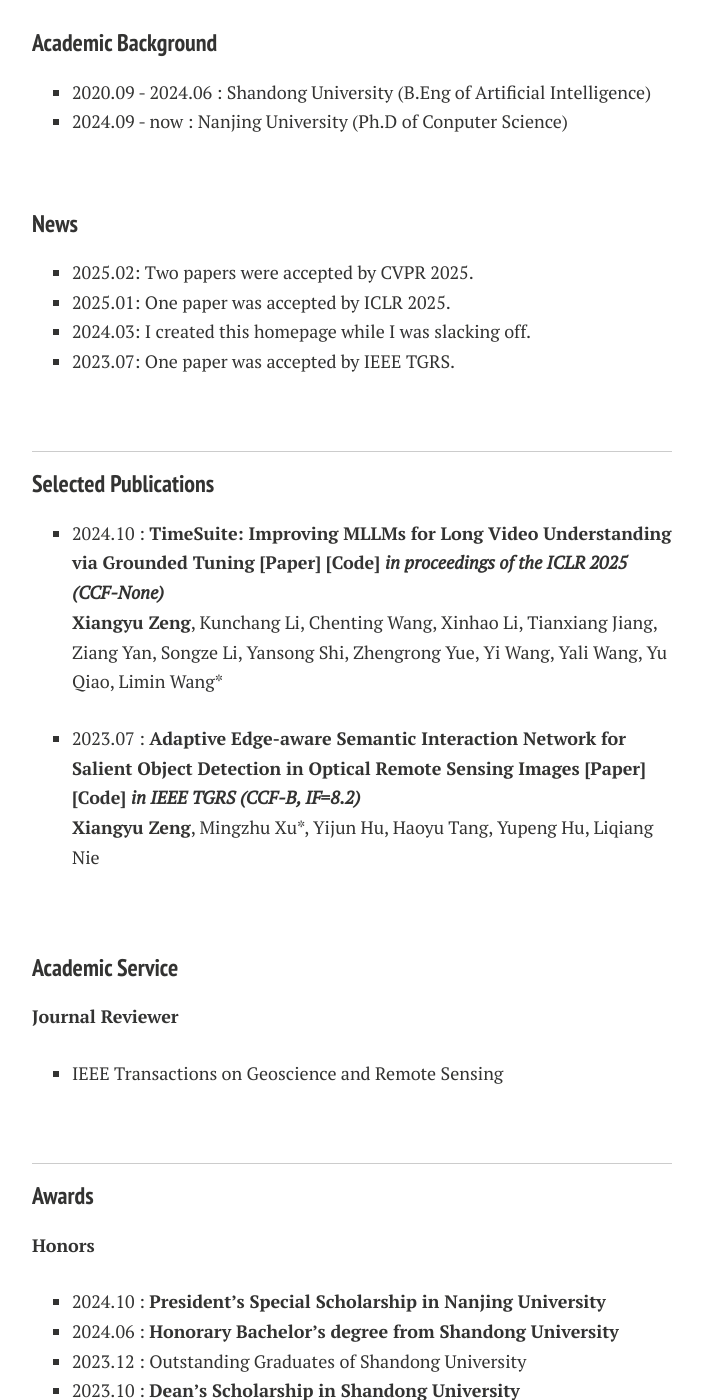
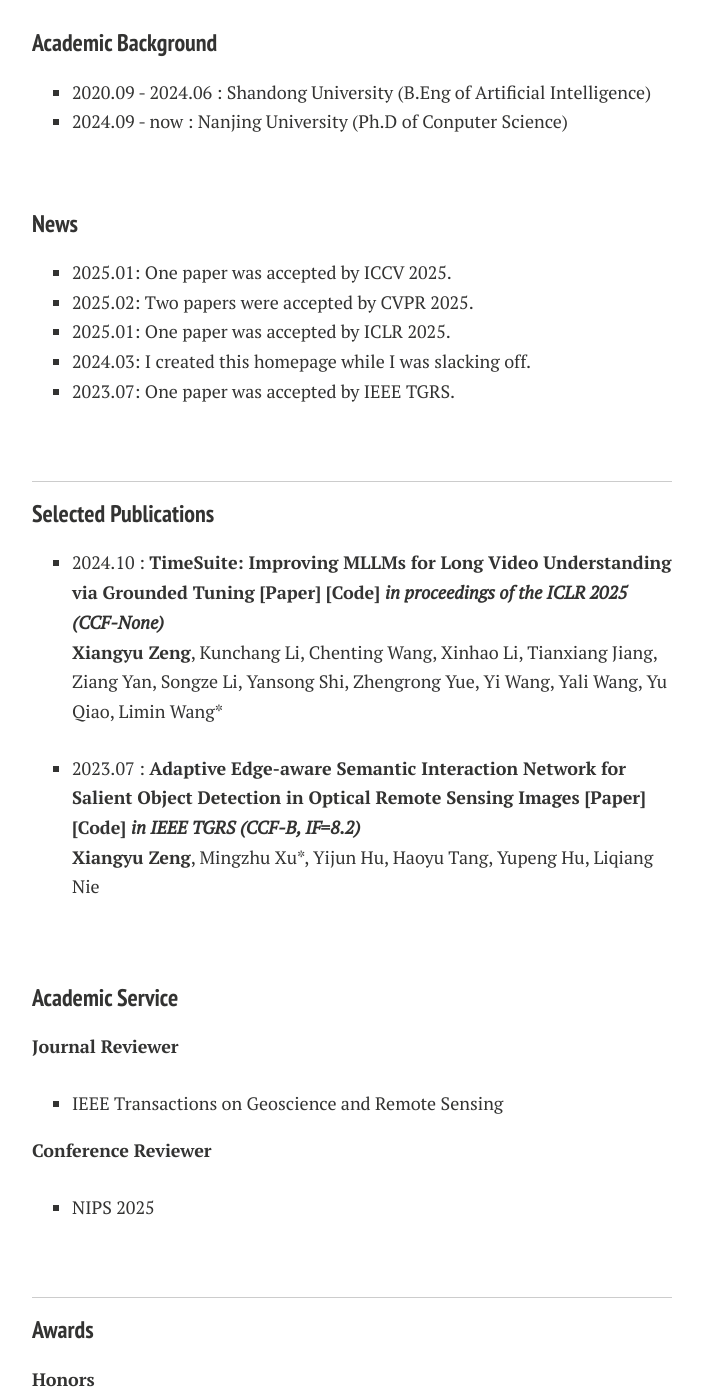
Before and after one commit to LanXingXuan/LanXingXuan.github.io, a Jekyll site: the page built from index.md, in a window 1280 px wide and 1400 px high, scrolled down 489 px. Shown: the whole window, without its empty margins (288-991 px from the left). Built offline with Jekyll 4.4.1, drawn with Linux system fonts in a browser that asks for light colours; nearby versions of some CDN libraries; comment, search, counter and statistics services are not loaded; a style sheet for code colours, icons or effects is not loaded.

Commit message:
Update index.md

```diff
--- a/index.md
+++ b/index.md
@@ -27,6 +27,7 @@ My research interests lies in the computer vision and multimodal, including Vide
 
 ### News
 
+- 2025.01: One paper was accepted by ICCV 2025.
 - 2025.02: Two papers were accepted by CVPR 2025.
 - 2025.01: One paper was accepted by ICLR 2025.
 - 2024.03: I created this homepage while I was slacking off.
@@ -50,6 +51,9 @@ My research interests lies in the computer vision and multimodal, including Vide
 
  **Journal Reviewer**
 - IEEE Transactions on Geoscience and Remote Sensing
+
+ **Conference Reviewer**
+- NIPS 2025
 
 <br>
 
```
